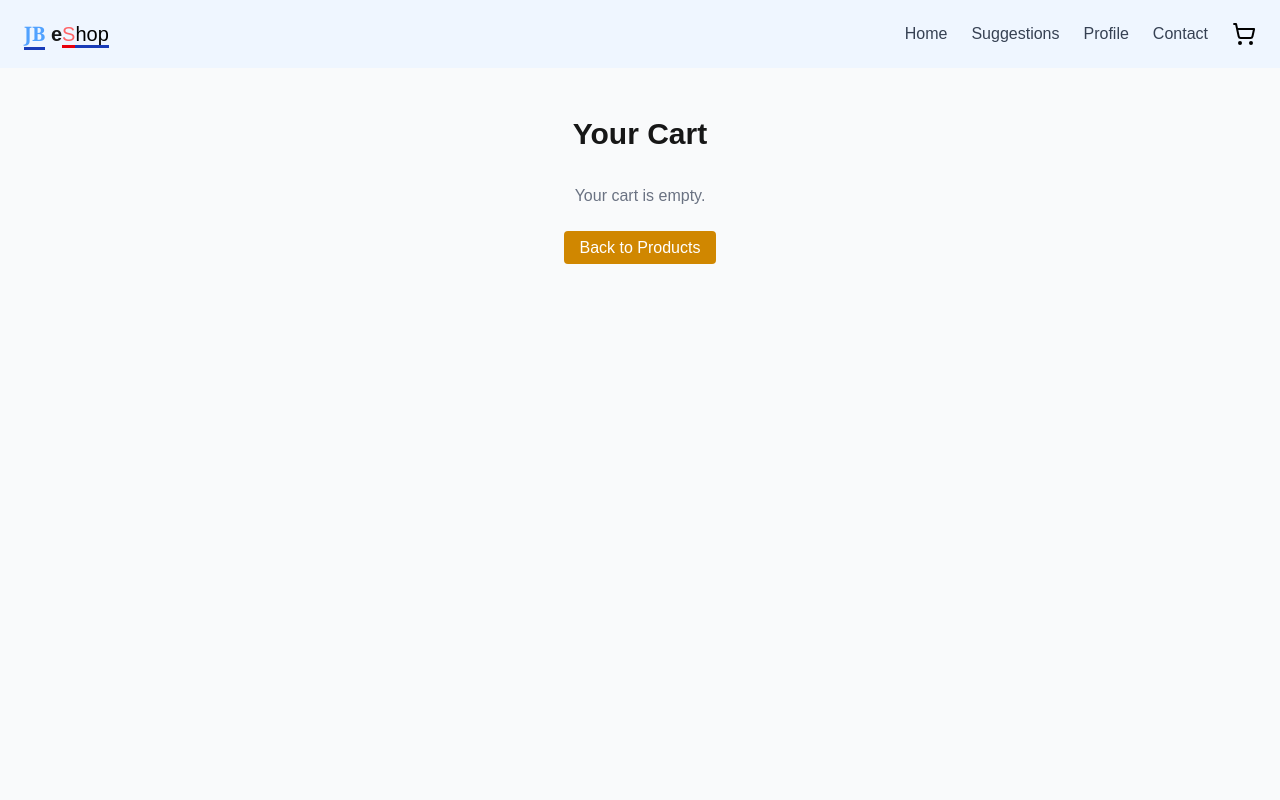
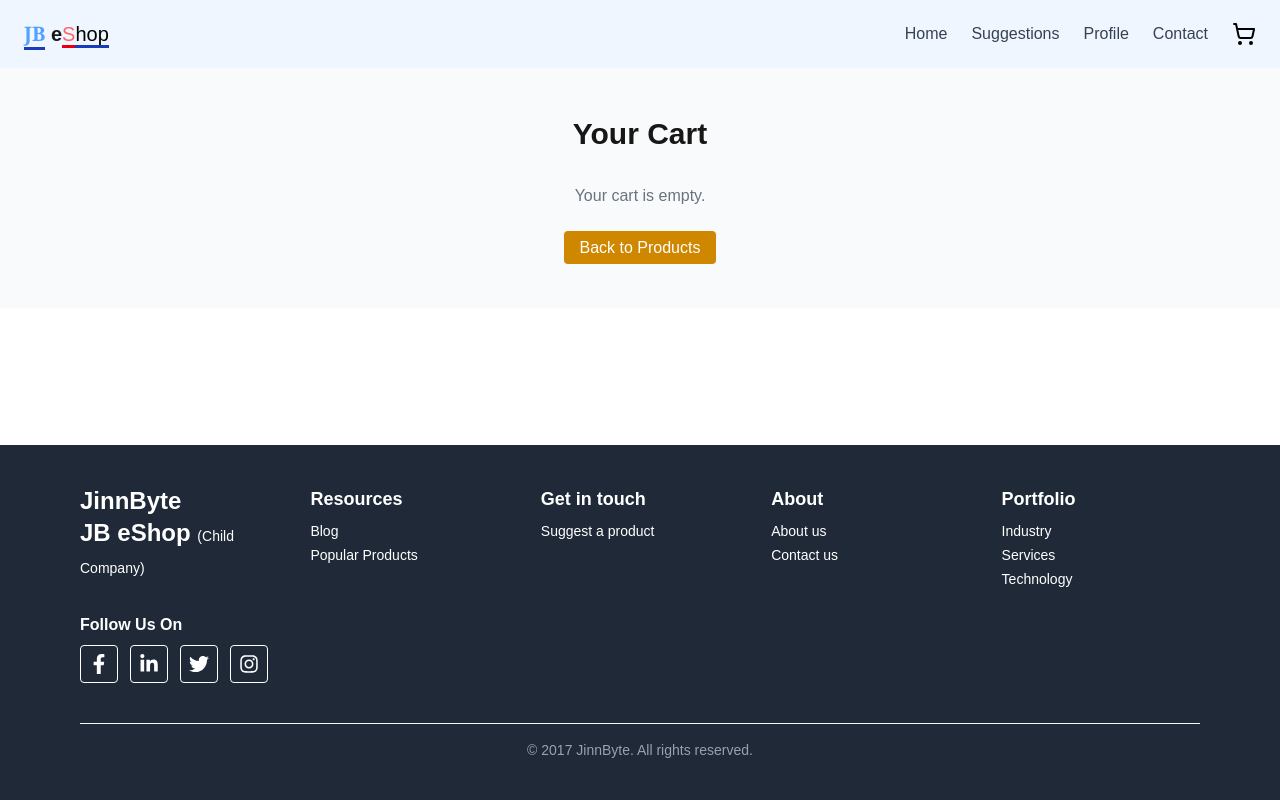
Before and after one commit to Damon7181/JB-eshop-client, a Next.js app: page /cart in a window 1280 px wide. Shown: the top 800 px of the page. Built offline with nearby package versions, Linux system fonts and the light colour scheme.

Commit message:
Fifth Commit

```diff
--- a/app/cart/page.jsx
+++ b/app/cart/page.jsx
@@ -21,7 +21,7 @@
   );
 
   return (
-    <div className="min-h-screen bg-gray-50 px-6 py-12">
+    <div className=" bg-gray-50 px-6 py-12">
       <h1 className="text-3xl font-bold mb-8 text-center">Your Cart</h1>
 
       {cartItems.length === 0 ? (
--- a/app/checkout/page.jsx
+++ b/app/checkout/page.jsx
@@ -53,7 +53,7 @@
   return (
     <div className="max-w-4xl mx-auto p-6">
       <ToastContainer position="top-center" />
-      <h1 className="text-2xl font-bold mb-6">Checkout</h1>
+      <h1 className="text-2xl font-bold mb-6 text-center">Checkout</h1>
 
       {cartItems.length === 0 ? (
         <p>Your cart is empty.</p>
```
